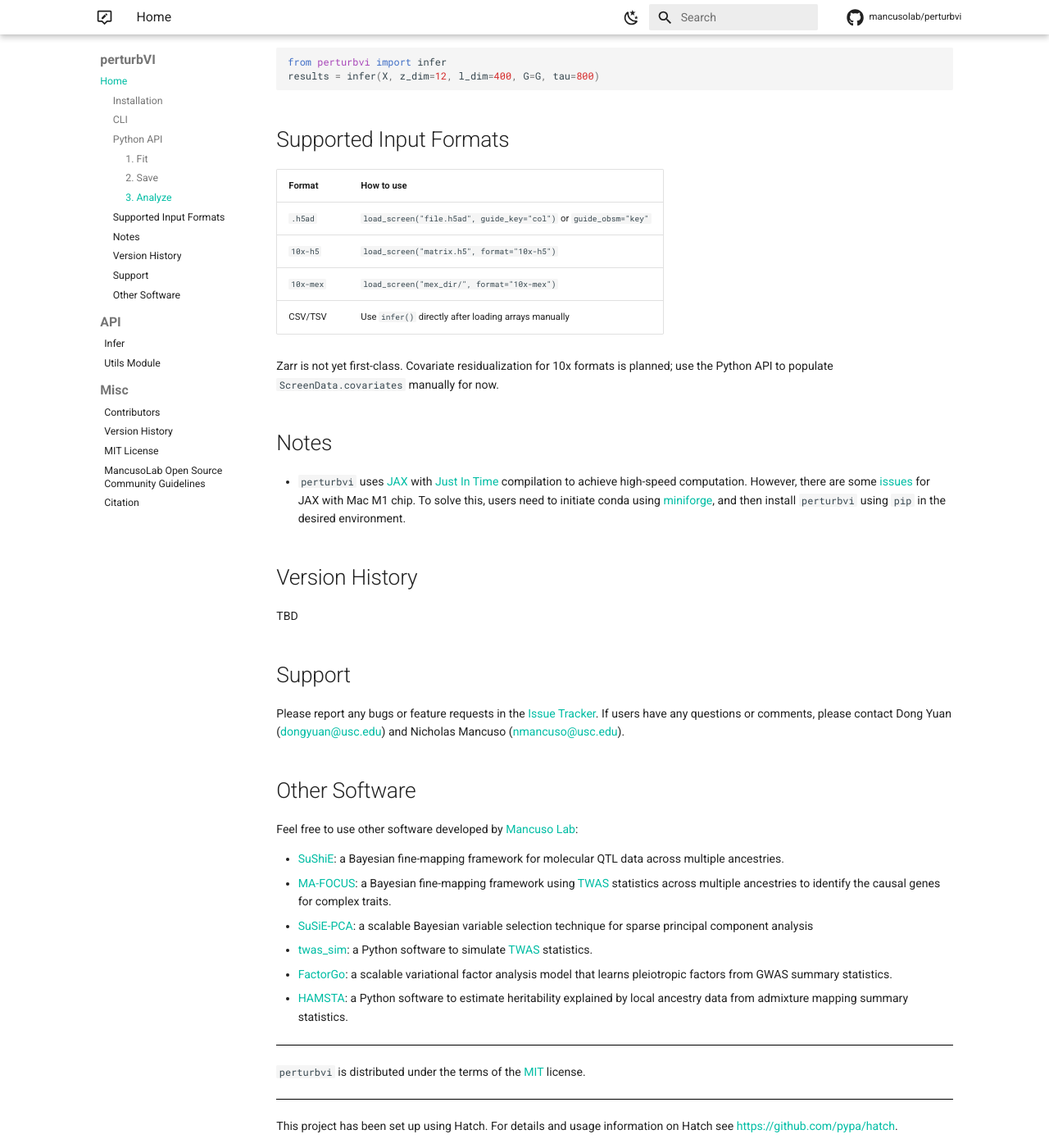
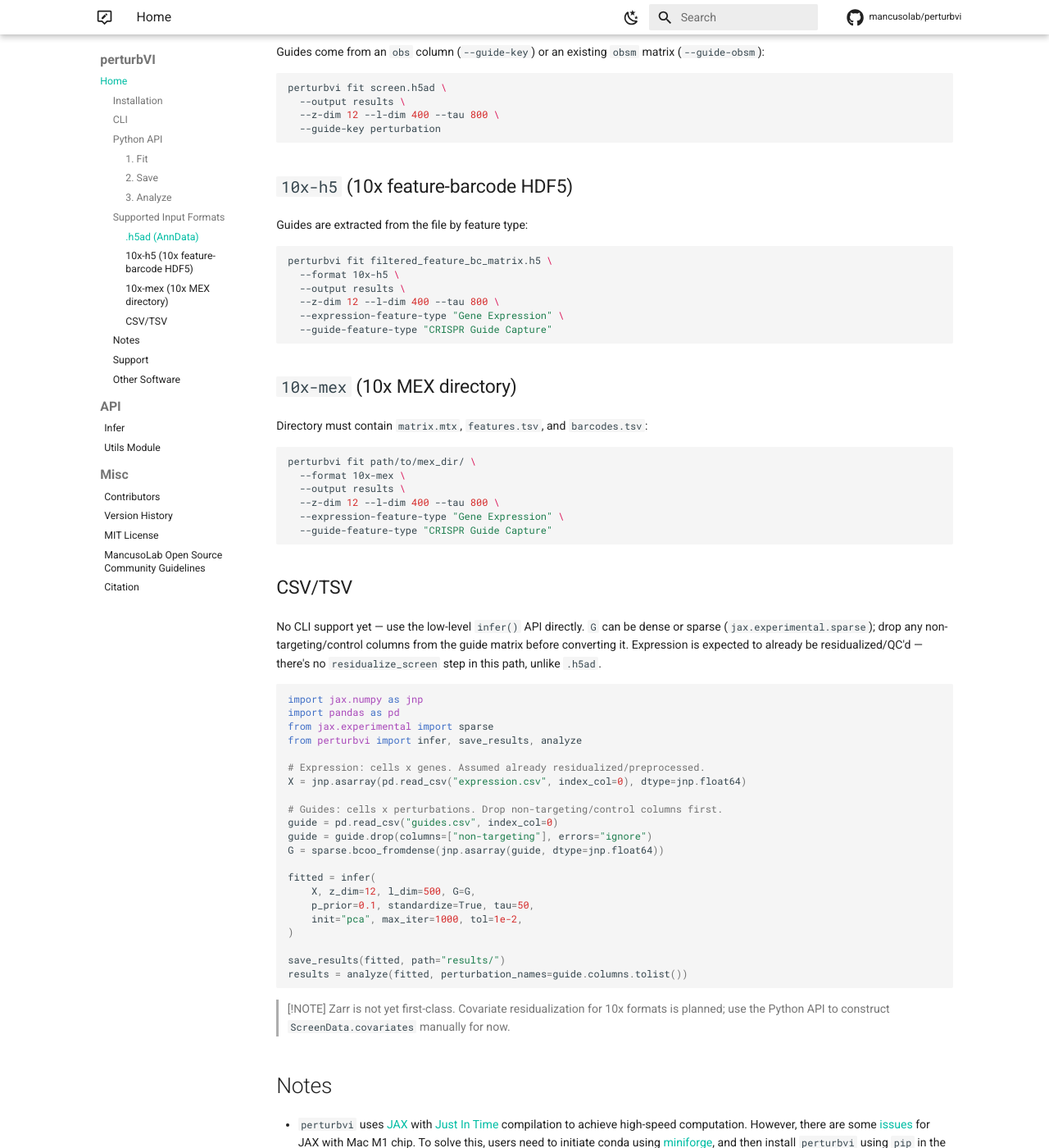
Before and after one commit to mancusolab/perturbvi, an MkDocs documentation site: the page built from docs/index.md, in a window 1280 px wide and 1400 px high, scrolled down 2743 px. Shown: the whole window at 82% size. Built offline with MkDocs 1.6.1 and Material for MkDocs 9.7.7, drawn with Linux system fonts in a browser that asks for light colours; comment, search, counter and statistics services are not loaded; some of the changed text lies outside the part shown.

Commit message:
chore: rewrite

````diff
--- a/docs/index.md
+++ b/docs/index.md
@@ -12,7 +12,6 @@
   [**Installation**](#installation)
   | [**Example**](#current-python-api)
   | [**Notes**](#notes)
-  | [**Version**](#version-history)
   | [**Support**](#support)
   | [**Other Software**](#other-software)
 
@@ -105,52 +104,44 @@
 
 ### 3. Analyze
 
-Two ways to get to the same analysis tables, depending on whether you still have
-`fitted` in memory:
-
-| You have...                                          | Call                                    |
-|-------------------------------------------------------|------------------------------------------|
-| `fitted` in memory (just fit it)                       | `analyze(fitted, ...)`                    |
-| only a `results/` directory (new session, no refit)     | `analyze_saved("results/", ...)`          |
-
-Both accept the *same* optional keyword arguments and return the *same* dict of tables — the
-only difference is what you pass in first (an object vs. a path).
-
 ```python
 from perturbvi import analyze
 
 results = analyze(
     fitted,
-    gene_names=screen.gene_names,          # optional
+    gene_names=screen.gene_names,                  # optional
     perturbation_names=screen.perturbation_names,  # optional
-)
-```
-
-```python
-# Equivalent, but starting fresh from disk instead of the in-memory `fitted`
-# (e.g. in a new script the next day):
-from perturbvi import analyze_saved
-
-results = analyze_saved(
-    "results/",
-    gene_names=screen.gene_names,          # optional
-    perturbation_names=screen.perturbation_names,  # optional
+    compute_lfsr=False,                            # optional, default: False
 )
 ```
 
 `results` is a dict of DataFrames: `pip_df`, `pve_df`, `beta_df`, `p_hat_df`, `overall_effect_df`.
 
-**LFSR** is a separate, expensive computation and is *off by default* for both functions above.
-Turn it on explicitly, and check `results["lfsr_df"]` only after doing so:
+Analyzing results saved in an earlier session, without refitting — load, then analyze:
 
 ```python
-results = analyze(fitted, compute_lfsr=True, lfsr_iters=2000)
-# now results also has "lfsr_df"
+from perturbvi import load_results, analyze
+
+fitted = load_results("results/")
+results = analyze(
+    fitted,
+    gene_names=screen.gene_names,                  # optional
+    perturbation_names=screen.perturbation_names,  # optional
+    compute_lfsr=False,                            # optional, default: False
+)
 ```
 
-> **Note:** `gene_names`/`perturbation_names`, if given, must have the same length as the
-> corresponding dimension in `fitted` — there's currently no friendly error message for a
-> mismatch, just a raw pandas `ValueError`.
+> [!IMPORTANT]
+> `compute_lfsr=True` triggers an expensive Monte Carlo computation (`lfsr_iters`, default
+> `2000`). It only runs when explicitly requested. Turn it on to also get `results["lfsr_df"]`:
+> ```python
+> results = analyze(fitted, compute_lfsr=True, lfsr_iters=2000)
+> ```
+
+> [!WARNING]
+> `gene_names`/`perturbation_names`, if given, must have the same length as the corresponding
+> dimension in `fitted` — there's currently no friendly error message for a mismatch, just a
+> raw pandas `ValueError`.
 
 Low-level array API (unchanged):
 
@@ -161,14 +152,77 @@
 
 ## Supported Input Formats
 
-| Format | How to use |
-|---|---|
-| `.h5ad` | `load_screen("file.h5ad", guide_key="col")` or `guide_obsm="key"` |
-| `10x-h5` | `load_screen("matrix.h5", format="10x-h5")` |
-| `10x-mex` | `load_screen("mex_dir/", format="10x-mex")` |
-| CSV/TSV | Use `infer()` directly after loading arrays manually |
+### `.h5ad` (AnnData)
 
-Zarr is not yet first-class. Covariate residualization for 10x formats is planned; use the Python API to populate `ScreenData.covariates` manually for now.
+Guides come from an `obs` column (`--guide-key`) or an existing `obsm` matrix (`--guide-obsm`):
+
+```bash
+perturbvi fit screen.h5ad \
+  --output results \
+  --z-dim 12 --l-dim 400 --tau 800 \
+  --guide-key perturbation
+```
+
+### `10x-h5` (10x feature-barcode HDF5)
+
+Guides are extracted from the file by feature type:
+
+```bash
+perturbvi fit filtered_feature_bc_matrix.h5 \
+  --format 10x-h5 \
+  --output results \
+  --z-dim 12 --l-dim 400 --tau 800 \
+  --expression-feature-type "Gene Expression" \
+  --guide-feature-type "CRISPR Guide Capture"
+```
+
+### `10x-mex` (10x MEX directory)
+
+Directory must contain `matrix.mtx`, `features.tsv`, and `barcodes.tsv`:
+
+```bash
+perturbvi fit path/to/mex_dir/ \
+  --format 10x-mex \
+  --output results \
+  --z-dim 12 --l-dim 400 --tau 800 \
+  --expression-feature-type "Gene Expression" \
+  --guide-feature-type "CRISPR Guide Capture"
+```
+
+### CSV/TSV
+
+No CLI support yet — use the low-level `infer()` API directly. `G` can be dense or sparse
+(`jax.experimental.sparse`); drop any non-targeting/control columns from the guide matrix
+before converting it. Expression is expected to already be residualized/QC'd — there's no
+`residualize_screen` step in this path, unlike `.h5ad`.
+
+```python
+import jax.numpy as jnp
+import pandas as pd
+from jax.experimental import sparse
+from perturbvi import infer, save_results, analyze
+
+# Expression: cells x genes. Assumed already residualized/preprocessed.
+X = jnp.asarray(pd.read_csv("expression.csv", index_col=0), dtype=jnp.float64)
+
+# Guides: cells x perturbations. Drop non-targeting/control columns first.
+guide = pd.read_csv("guides.csv", index_col=0)
+guide = guide.drop(columns=["non-targeting"], errors="ignore")
+G = sparse.bcoo_fromdense(jnp.asarray(guide, dtype=jnp.float64))
+
+fitted = infer(
+    X, z_dim=12, l_dim=500, G=G,
+    p_prior=0.1, standardize=True, tau=50,
+    init="pca", max_iter=1000, tol=1e-2,
+)
+
+save_results(fitted, path="results/")
+results = analyze(fitted, perturbation_names=guide.columns.tolist())
+```
+
+> [!NOTE]
+> Zarr is not yet first-class. Covariate residualization for 10x formats is planned; use the
+> Python API to construct `ScreenData.covariates` manually for now.
 
 ## Notes
 
@@ -179,10 +233,6 @@
     with Mac M1 chip. To solve this, users need to initiate conda using
     [miniforge](https://github.com/conda-forge/miniforge), and then
     install `perturbvi` using `pip` in the desired environment.
-
-## Version History
-
-TBD
 
 ## Support
 
--- a/src/perturbvi/__init__.py
+++ b/src/perturbvi/__init__.py
@@ -1,6 +1,6 @@
 from importlib.metadata import PackageNotFoundError, version  # pragma: no cover
 
-from .analysis import analyze as analyze, analyze_saved as analyze_saved
+from .analysis import analyze as analyze
 from .infer import (
     compute_elbo as compute_elbo,
     compute_pip as compute_pip,
````
Also changed, not shown: README.md (+32 -24 lines), 4 other files.
